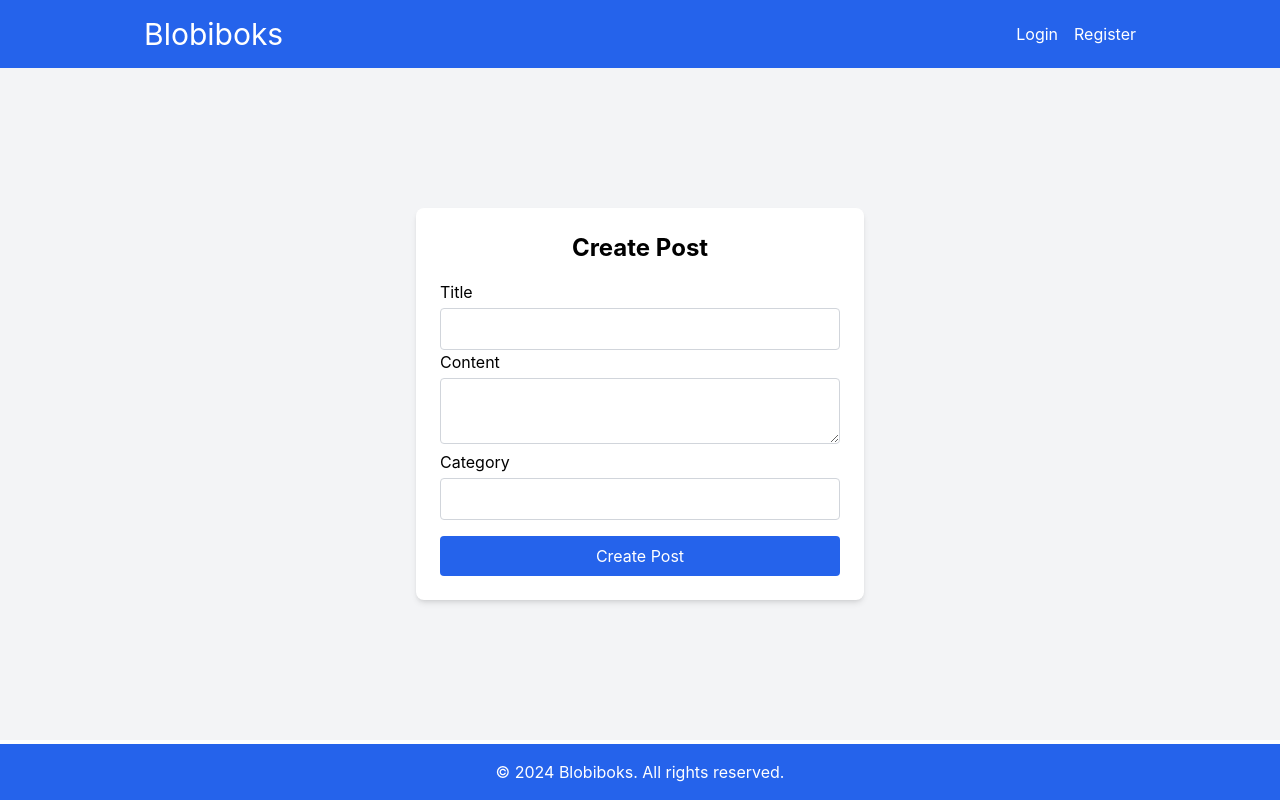
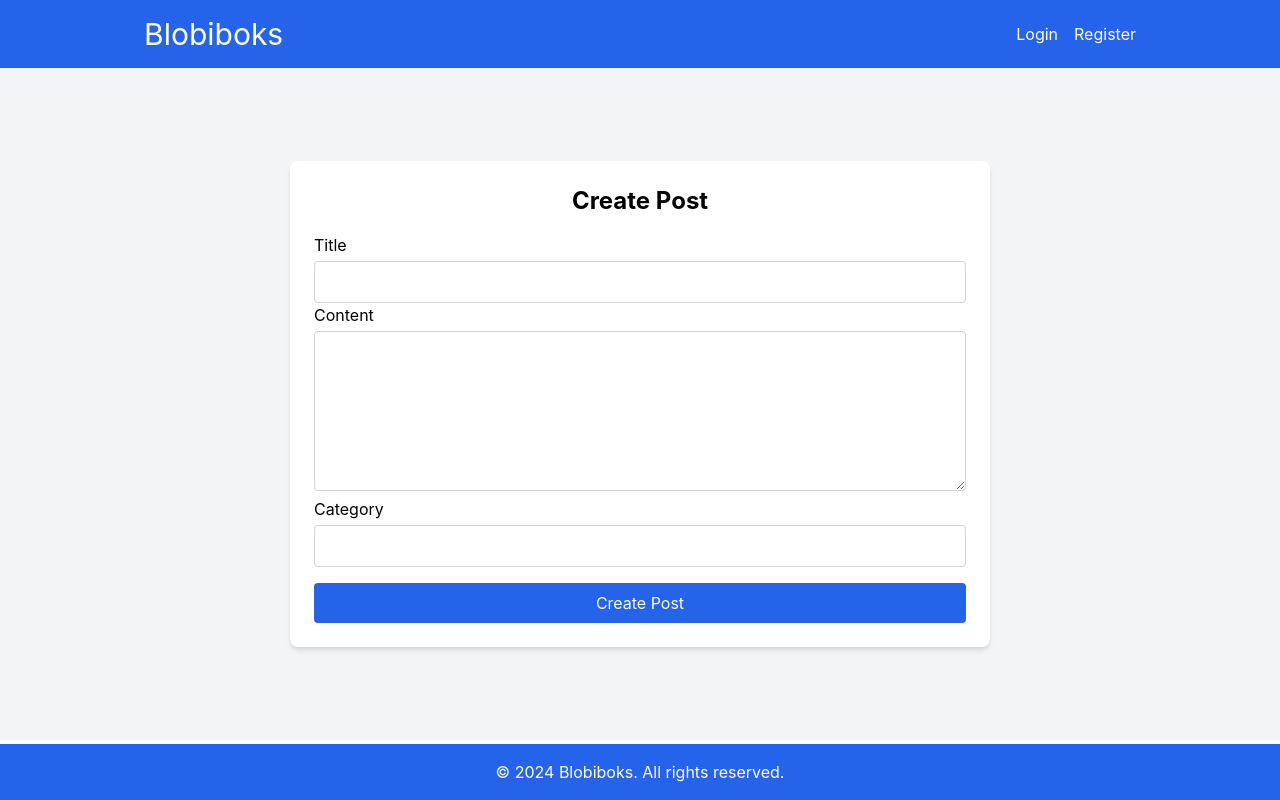
Before and after one commit to lukiiis/blog, a React (Vite) app in the folder frontend/: page /create-post in a window 1280 px wide. Built offline with nearby package versions, Linux system fonts and the light colour scheme.

Commit message:
small changes

```diff
--- a/frontend/src/layout/Layout.tsx
+++ b/frontend/src/layout/Layout.tsx
@@ -27,13 +27,14 @@ const Layout: React.FC = () => {
                         {token ? (
                             isAdmin === "true" ? (
                                 <>
-                                    <Link to="/admin-dashboard" className="text-white">Admin</Link>
+                                    <Link to="/create-post" className="text-white">Create Post</Link>
+                                    <Link to="/admin-dashboard" className="text-white">Admin Dashboard</Link>
                                     <button onClick={handleLogout} className="text-white">Logout</button>
                                 </>
                             ) : (
                                 <>
+                                    <Link to="/create-post" className="text-white">Create Post</Link>
                                     <Link to="/profile" className="text-white">Profile</Link>
-                                    <Link to="/create-post" className="text-white">Create Post</Link>
                                     <button onClick={handleLogout} className="text-white">Logout</button>
                                 </>
                             )
--- a/frontend/src/pages/create-post/CreatePost.tsx
+++ b/frontend/src/pages/create-post/CreatePost.tsx
@@ -60,8 +60,8 @@ const CreatePost: React.FC = () => {
     };
 
     return (
-        <div className="bg-gray-100 flex flex-col items-center justify-center" style={{ height: 'calc(100vh - 64px - 64px)' }}>
-            <div className="bg-white p-6 rounded-lg shadow-md w-full max-w-md">
+        <div className="bg-gray-100 flex flex-col items-center justify-center overflow-auto" style={{ height: 'calc(100vh - 64px - 64px)' }}>
+            <div className="bg-white p-6 rounded-lg shadow-md max-w-md min-w-[700px]">
                 <h1 className="text-2xl font-bold mb-4 text-center text-black">Create Post</h1>
                 {showErrorPopup && (
                     <div className="fixed inset-0 bg-black bg-opacity-50 flex items-center justify-center">
@@ -97,7 +97,7 @@ const CreatePost: React.FC = () => {
                         <textarea
                             id="content"
                             {...register('content', { required: 'Content is required' })}
-                            className="w-full p-2 border border-gray-300 rounded mt-1 text-black"
+                            className="w-full p-2 border border-gray-300 rounded mt-1 text-black h-[20vh]"
                         />
                         {errors.content && <p className="text-red-500 text-sm mt-1">{errors.content.message}</p>}
                     </div>
--- a/frontend/src/pages/home/Home.tsx
+++ b/frontend/src/pages/home/Home.tsx
@@ -18,8 +18,7 @@ const Home: React.FC = () => {
     }
 
     return (
-
-        <section className="bg-white p-6 rounded-lg shadow-md w-full mx-auto max-w-2xl">
+        <section className="bg-white p-6 rounded-lg shadow-md w-full mx-auto max-w-2xl mt-5 mb-20">
             <h2 className="text-black text-2xl font-bold mb-4 text-center">Latest Posts</h2>
             <div className="space-y-4">
                 {posts?.map((post: Post) => (
@@ -27,7 +26,9 @@ const Home: React.FC = () => {
                         <h3 className="text-xl font-semibold text-black">
                             <Link to={`/post/${post.id}`}>{post.title}</Link>
                         </h3>
-                        <p className="text-gray-700 break-words">{post.content}</p>
+                        <p className="text-gray-700 max-h-[50px] whitespace-nowrap overflow-hidden text-ellipsis">
+                            {post.content}
+                        </p>
                     </article>
                 ))}
             </div>
```
